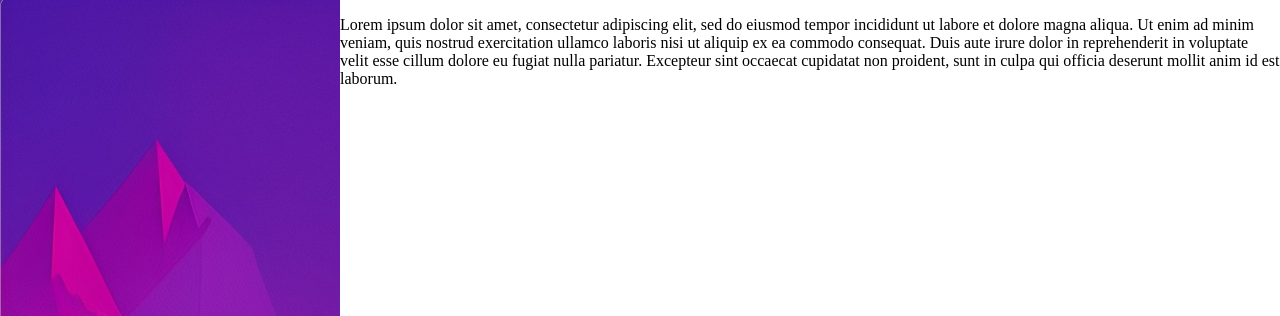
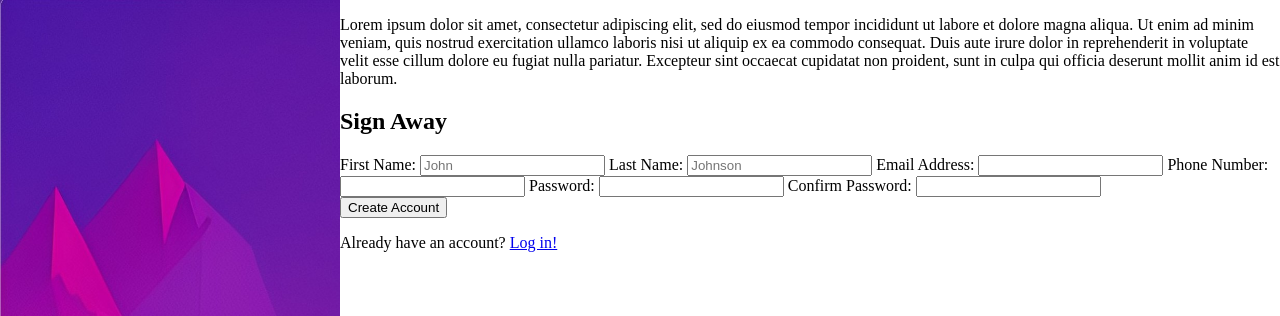
Before and after one commit to inherentspice/Sign-Up-Form, a plain HTML site: page index.html in a window 1280 px wide. Shown: the top 316 px of the page. Drawn offline with Linux system fonts and the light colour scheme.

Commit message:
added form inputs

```diff
--- a/index.html
+++ b/index.html
@@ -23,8 +23,27 @@
           Excepteur sint occaecat cupidatat non proident, sunt in culpa qui officia deserunt mollit anim id est laborum.
         </p>
       </div>
-      <div class="form-content"></div>
-      <div class="form-create"></div>
+      <div class="form-content">
+        <h2>Sign Away</h2>
+        <form action="example.com/path" method="POST">
+          <label for="first_name">First Name: </label>
+          <input type="text" id="first_name" placeholder="John">
+          <label for="last_name">Last Name: </label>
+          <input type="text" id="last_name" placeholder="Johnson">
+          <label for="user_email">Email Address: </label>
+          <input type="email" id="user_email">
+          <label for="user_number">Phone Number: </label>
+          <input type="number" id="user_number">
+          <label for="user_password">Password: </label>
+          <input type="password" id="set_password">
+          <label for="confirm_password">Confirm Password: </label>
+          <input type="password" id="confirm_password">
+        </form>
+      </div>
+      <div class="form-create">
+        <button>Create Account</button>
+        <p>Already have an account? <a href="www.google.com">Log in!</a></p>
+      </div>
     </div>
   </div>
 </body>
```
